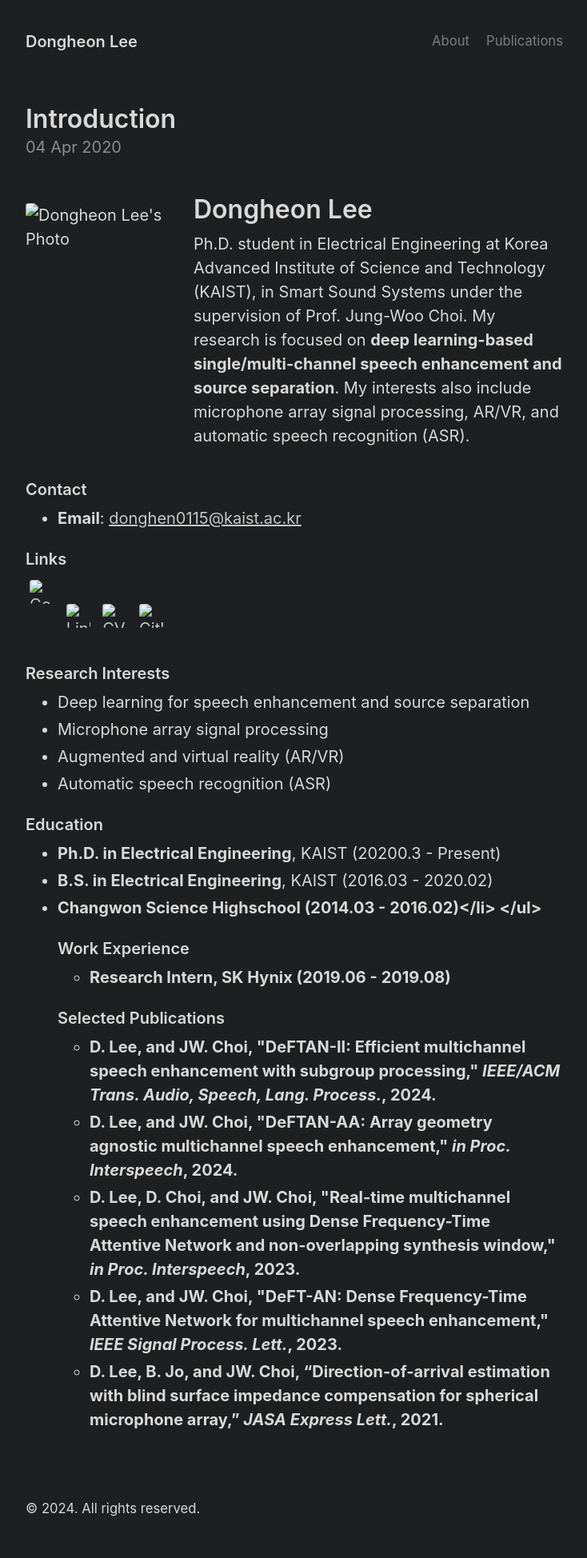
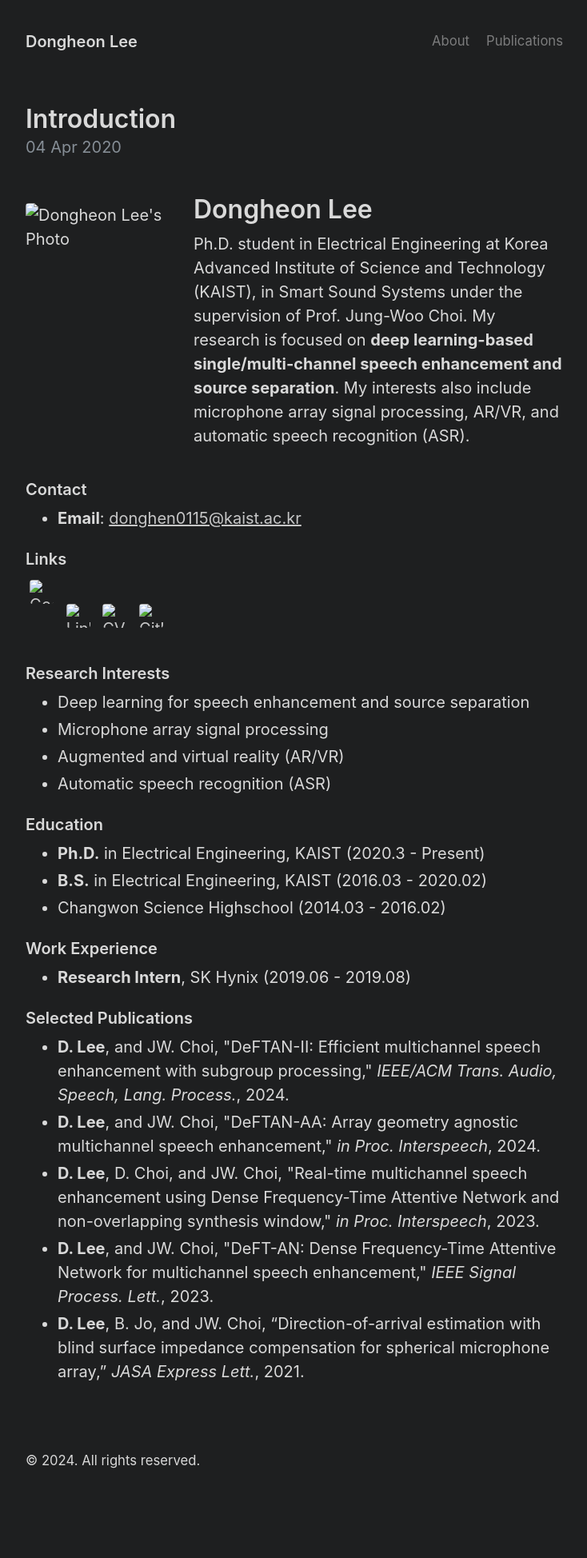
Before and after one commit to donghoney0416/donghoney0416.github.io, a Jekyll site: the page built from _posts/2020-04-04-introduction.md, in a window 1280 px wide. Shown: the whole page at 80% size, without its empty margins (272-1006 px from the left). Built offline with Jekyll 4.4.1, drawn with Linux system fonts in a browser that asks for light colours; after the commit the page ends 1888 px from its top, so only the background shows below that.

Commit message:
Update 2020-04-04-introduction.md

```diff
--- a/_posts/2020-04-04-introduction.md
+++ b/_posts/2020-04-04-introduction.md
@@ -44,9 +44,9 @@ title: "Introduction"
 
 <h3>Education</h3>
 <ul>
-   <li><strong>Ph.D. in Electrical Engineering</strong>, KAIST (20200.3 - Present)</li>
-   <li><strong>B.S. in Electrical Engineering</strong>, KAIST (2016.03 - 2020.02)</li>
-   <li><strong>Changwon Science Highschool (2014.03 - 2016.02)</li>
+   <li><strong>Ph.D.</strong> in Electrical Engineering, KAIST (2020.3 - Present)</li>
+   <li><strong>B.S.</strong> in Electrical Engineering, KAIST (2016.03 - 2020.02)</li>
+   <li>Changwon Science Highschool (2014.03 - 2016.02)</li>
 </ul>
 
 <h3>Work Experience</h3>
@@ -56,9 +56,9 @@ title: "Introduction"
 
 <h3>Selected Publications</h3>
 <ul>
-    <li>D. Lee, and JW. Choi, "DeFTAN-II: Efficient multichannel speech enhancement with subgroup processing," <em>IEEE/ACM Trans. Audio, Speech, Lang. Process.</em>, 2024.</li>
-    <li>D. Lee, and JW. Choi, "DeFTAN-AA: Array geometry agnostic multichannel speech enhancement," <em>in Proc. Interspeech</em>, 2024.</li>
-    <li>D. Lee, D. Choi, and JW. Choi, "Real-time multichannel speech enhancement using Dense Frequency-Time Attentive Network and non-overlapping synthesis window," <em>in Proc. Interspeech</em>, 2023.</li>
-    <li>D. Lee, and JW. Choi, "DeFT-AN: Dense Frequency-Time Attentive Network for multichannel speech enhancement," <em>IEEE Signal Process. Lett.</em>, 2023.</li>
-    <li>D. Lee, B. Jo, and JW. Choi, “Direction-of-arrival estimation with blind surface impedance compensation for spherical microphone array,” <em>JASA Express Lett.</em>, 2021.</li>
+    <li><strong>D. Lee</strong>, and JW. Choi, "DeFTAN-II: Efficient multichannel speech enhancement with subgroup processing," <em>IEEE/ACM Trans. Audio, Speech, Lang. Process.</em>, 2024.</li>
+    <li><strong>D. Lee</strong>, and JW. Choi, "DeFTAN-AA: Array geometry agnostic multichannel speech enhancement," <em>in Proc. Interspeech</em>, 2024.</li>
+    <li><strong>D. Lee</strong>, D. Choi, and JW. Choi, "Real-time multichannel speech enhancement using Dense Frequency-Time Attentive Network and non-overlapping synthesis window," <em>in Proc. Interspeech</em>, 2023.</li>
+    <li><strong>D. Lee</strong>, and JW. Choi, "DeFT-AN: Dense Frequency-Time Attentive Network for multichannel speech enhancement," <em>IEEE Signal Process. Lett.</em>, 2023.</li>
+    <li><strong>D. Lee</strong>, B. Jo, and JW. Choi, “Direction-of-arrival estimation with blind surface impedance compensation for spherical microphone array,” <em>JASA Express Lett.</em>, 2021.</li>
 </ul>
```
